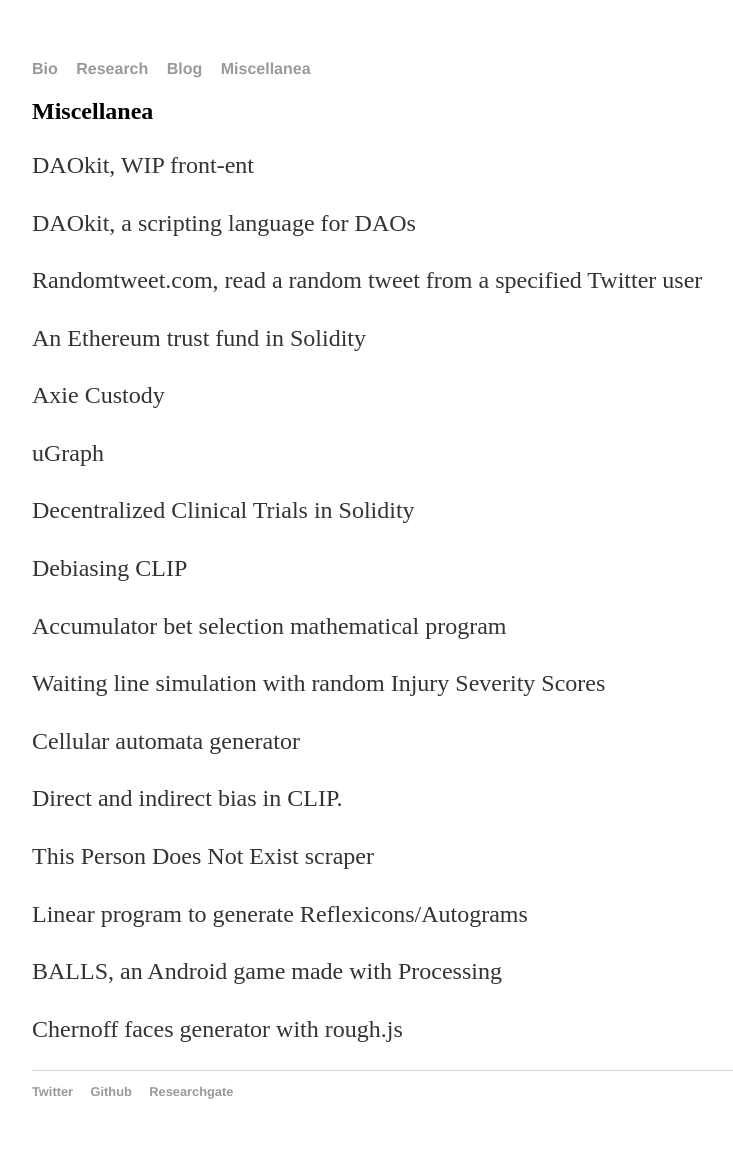
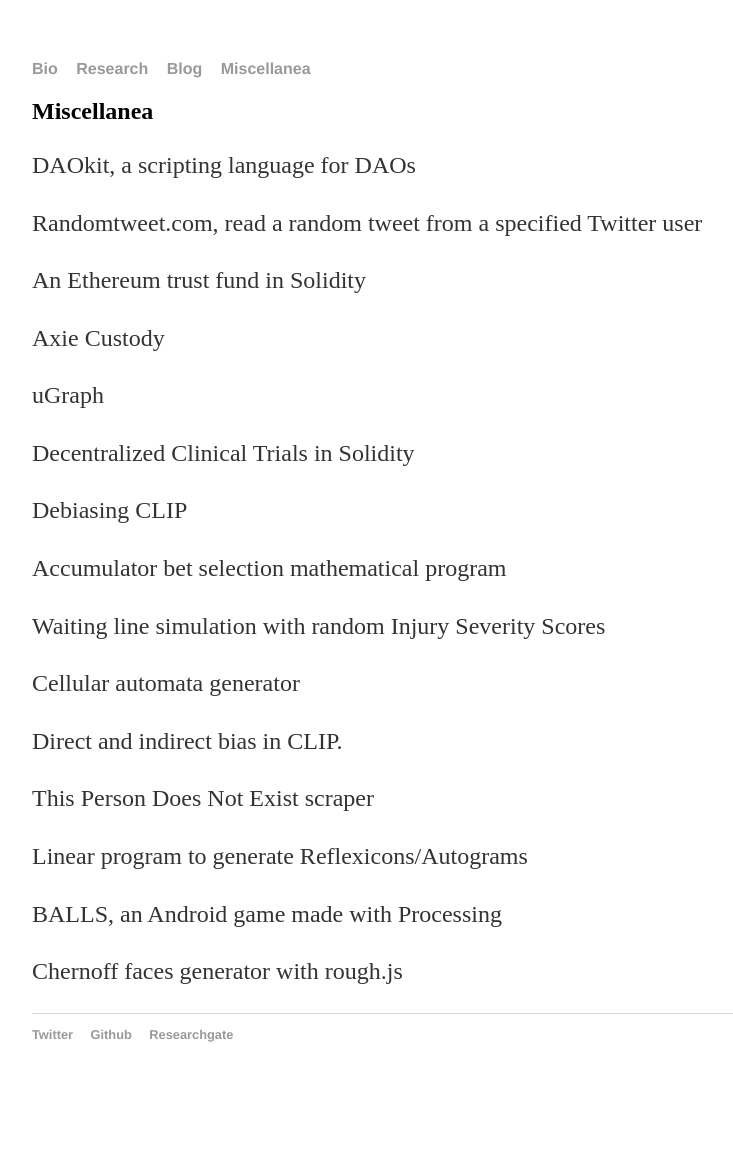
Before and after one commit to ndehouche/ndehouche.github.io, a Jekyll site: the page built from misc/index.html, in a window 1280 px wide. Shown: the whole page, without its empty margins (160-893 px from the left). Built offline with Jekyll 4.4.1, drawn with Linux system fonts in a browser that asks for light colours; after the commit the page ends 1102 px from its top, so only the background shows below that.

Commit message:
Update index.html

```diff
--- a/misc/index.html
+++ b/misc/index.html
@@ -7,10 +7,7 @@
 	 <div class="row padding">
 
 
-		 <div class="col-sm-4 cold-md-4">
-        <a   target="_blank"  href="https://daokit.ndehouche.repl.co/">
-        <p>DAOkit, WIP front-ent </p></a>
-    </div>
+
 		 <div class="col-sm-4 cold-md-4">
         <a   target="_blank"  href="https://forum.algovera.ai/t/a-scripting-language-for-daos/27/">
         <p>DAOkit, a scripting language for DAOs </p></a>
```
